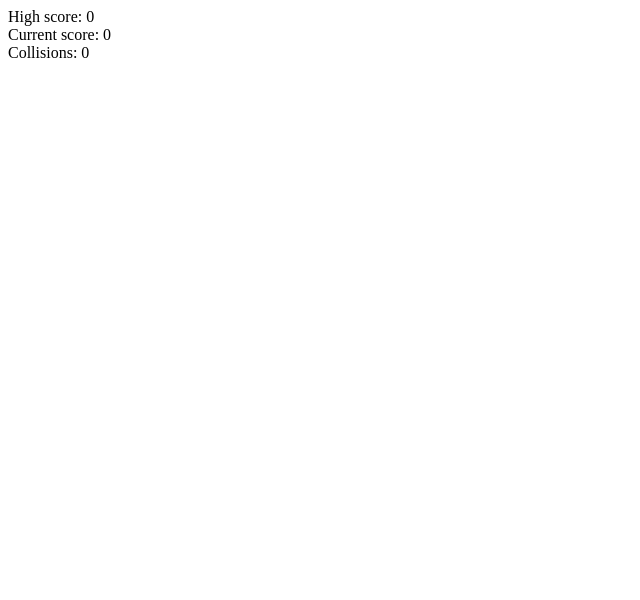
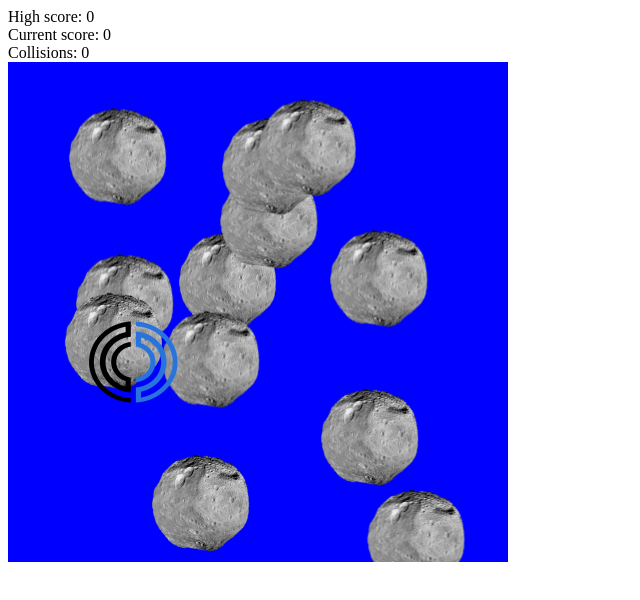
Before and after one commit to mfrazie2/watchout, a website: page client/index.html in a window 1280 px wide. Shown: the whole page, without its empty margins (0-640 px from the left). Drawn offline with Linux system fonts and the light colour scheme.

Commit message:
Added a 'game-board' div to the index page. Added H/R logo as player icon. Implemented code to append board space, asteroids, and player to page. Implemented code to move asteroids around at one second intervals. Implemented code to allow player icon to be draggable.

```diff
--- a/client/index.html
+++ b/client/index.html
@@ -10,6 +10,7 @@
       <div class="current">Current score: <span>0</span></div>
       <div class="collisions">Collisions: <span>0</span></div>
     </div>
+    <div class="game-board"></div>
     <script src="lib/d3.js" charset="utf-8"></script>
     <script src='watchout.js'></script>
   </body>
--- a/client/watchout.js
+++ b/client/watchout.js
@@ -1 +1,80 @@
 // start slingin' some d3 here.
+
+
+// create a gameboard
+var board = d3.select('.game-board')
+  //append a svg
+  .append('svg')
+  // set a width value
+  .attr('width', 500)
+  //set a height value
+  .attr('height', 500)
+  // set css style background-color
+  .style({'background-color': 'blue'});
+
+// append enemy to gameboard
+/*var enemy = board.append('image')
+// gets the asteroid image
+  .attr('xlink:href','asteroid.png')
+  // initial position
+  .attr('x',100)
+  .attr('y',100)
+  // size of enemy
+  .attr('height', 100)
+  .attr('width', 100);
+  */
+
+// creates array of 12 enemies with random (x,y) properties
+var enemies = d3.range(12).map(function(){
+  return {
+    x: Math.random() * 500,
+    y: Math.random() * 500
+  }
+});
+
+for (var i =0 ; i< enemies.length; i ++){
+// iterate through enemies array to append to game board
+  board.append('image')
+  // grabs photo from folder
+    .attr('xlink:href','asteroid.png')
+    // assigns (x,y) positions based on properties of array[i]
+     .attr('x', enemies[i].x)
+     .attr('y', enemies[i].y)
+    // assigns size of asteroid
+    .attr('height', 100)
+    .attr('width', 100)
+    .classed('enemy',true);
+  }
+
+
+
+// drag the hero!
+var drag = d3.behavior.drag().on('drag', function() {
+  hero.attr('x', d3.event.x)
+      .attr('y', d3.event.y);
+});
+
+
+var hero = board.append('image')
+  .attr('xlink:href', 'logo-hr-small.png')
+  .attr('x',75)
+  .attr('y',250)
+  .attr('height', 100)
+  .attr('width', 100)
+  .call(drag);
+
+
+
+
+
+// move enemies around board to random (x,y)
+var enemyMove = function() {
+  d3.selectAll('.enemy')
+  .transition()
+  .duration(1000)
+  .attr('x', function() {return Math.random() * 500;})
+  .attr('y', function() {return Math.random() * 500;})
+};
+
+// sets enemies to move every 1000 ms
+setInterval(enemyMove, 1000);
```
Also changed, not shown: client/logo-hr-small.png (added).
